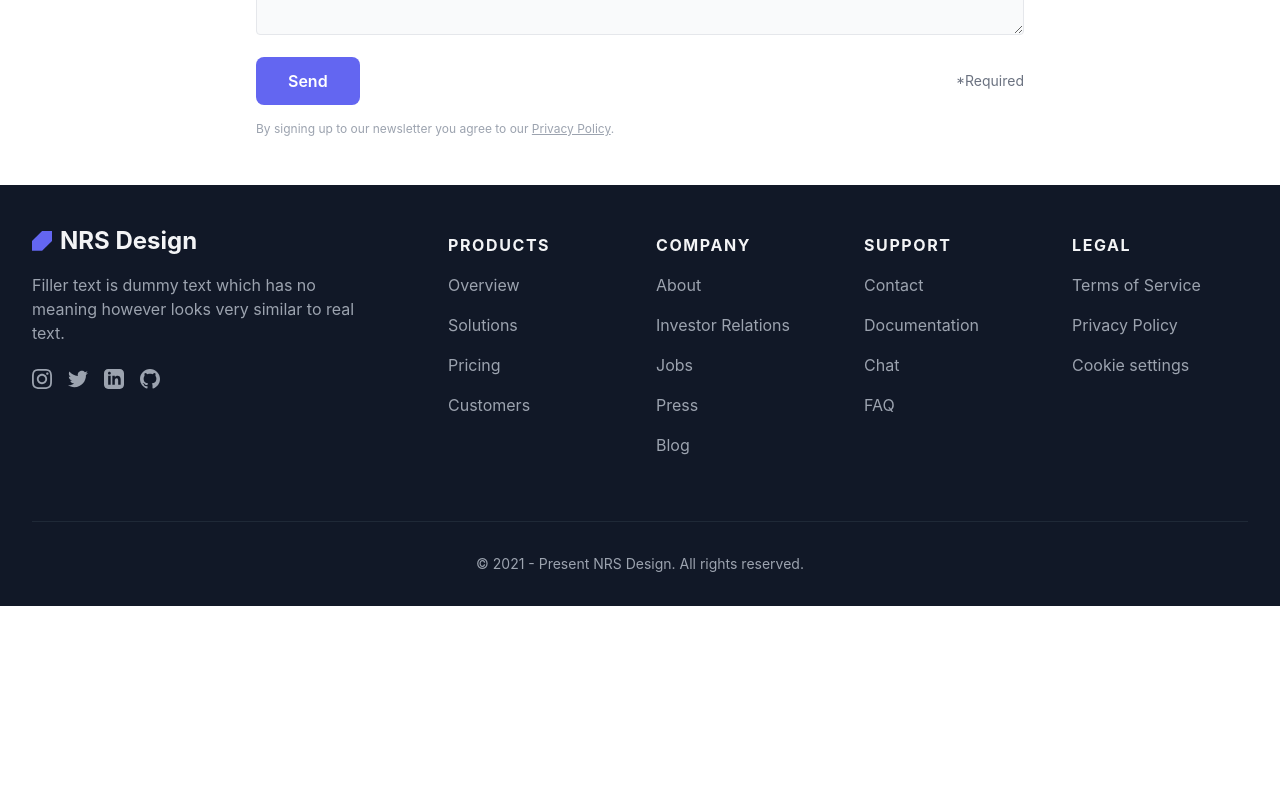
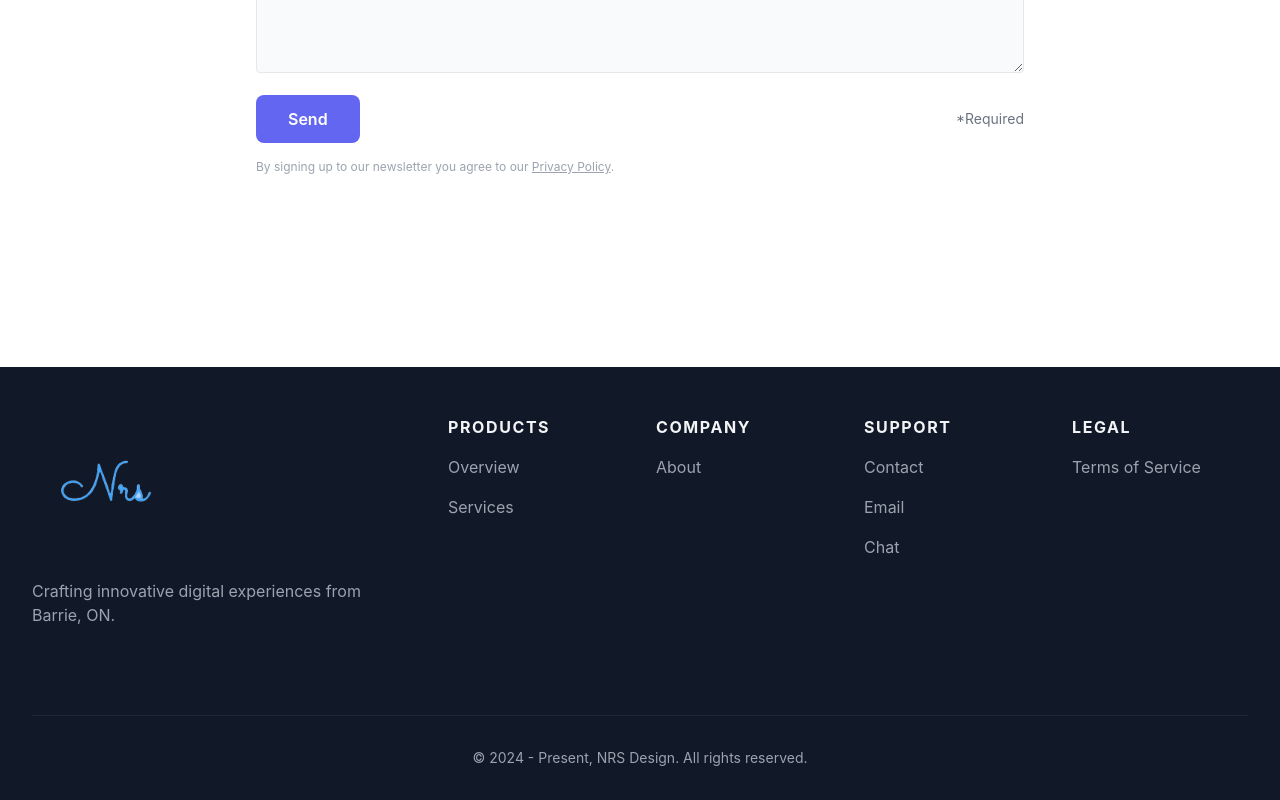
Before and after one commit to tiks98/nrsdesign, a React (Create React App) app: page /contact in a window 1280 px wide. Shown: the part 1065-1865 px from the top of the page. Before the commit the page ends 1671 px from the top, so only its background shows below. Built offline with nearby package versions, Linux system fonts and the light colour scheme.

Commit message:
Fixed Bugs for Branch merge
added logo as well

```diff
--- a/src/Components/Contact/ContactForm.jsx
+++ b/src/Components/Contact/ContactForm.jsx
@@ -1,8 +1,14 @@
 import React from "react";
 
-export function ContactForm({}) {
+export function ContactForm() {
 	return (
-		<div className="bg-white py-6 sm:py-8 lg:py-12">
+		<div className="bg-white lg:mb-48 sm:mb-24">
+			{/* <div class="relative flex flex-wrap bg-red-500 px-4 py-3 sm:flex-nowrap sm:items-center sm:justify-center sm:gap-3 sm:pr-8 md:px-8">
+				<div class="order-1 mb-2 inline-block w-11/12 max-w-screen-sm text-sm text-white sm:order-none sm:mb-0 sm:w-auto md:text-base">
+					This is a section of some simple filler text, also known as
+					placeholder text.
+				</div>
+			</div> */}
 			<div className="mx-auto max-w-screen-2xl px-4 md:px-8">
 				{/* text - start */}
 				<div className="mb-10 md:mb-16">
@@ -102,7 +108,7 @@ export function ContactForm({}) {
 					<p className="text-xs text-gray-400">
 						By signing up to our newsletter you agree to our{" "}
 						<a
-							href="#"
+							href="/"
 							className="underline transition duration-100 hover:text-indigo-500 active:text-indigo-600">
 							Privacy Policy
 						</a>
--- a/src/Components/Footer.jsx
+++ b/src/Components/Footer.jsx
@@ -1,5 +1,5 @@
 import React from "react";
-export function Footer({}) {
+export function Footer() {
 	return (
 		<div className="bg-gray-900">
 			<footer className="mx-auto max-w-screen-2xl px-4 md:px-8">
@@ -10,7 +10,7 @@ export function Footer({}) {
 								href="/"
 								className="inline-flex items-center gap-2 text-xl font-bold text-gray-100 md:text-2xl"
 								aria-label="logo">
-								<svg
+								{/* <svg
 									width="95"
 									height="94"
 									viewBox="0 0 95 94"
@@ -18,17 +18,21 @@ export function Footer({}) {
 									fill="currentColor"
 									xmlns="http://www.w3.org/2000/svg">
 									<path d="M96 0V47L48 94H0V47L48 0H96Z" />
-								</svg>
-								NRS Design
+								</svg> */}
+								<img
+									src={process.env.PUBLIC_URL + "/images/LogoBG.png"}
+									alt="logo"
+									height={150}
+									width={150}
+								/>
 							</a>
 						</div>
 						<p className="mb-6 text-gray-400 sm:pr-8">
-							Filler text is dummy text which has no meaning however looks very
-							similar to real text.
+							Crafting innovative digital experiences from Barrie, ON.
 						</p>
-						<div className="flex gap-4">
+						{/* <div className="flex gap-4">
 							<a
-								href="#"
+								href="/"
 								target="_blank"
 								className="text-gray-400 transition duration-100 hover:text-gray-500 active:text-gray-600">
 								<svg
@@ -43,7 +47,7 @@ export function Footer({}) {
 							</a>
 
 							<a
-								href="#"
+								href="/"
 								target="_blank"
 								className="text-gray-400 transition duration-100 hover:text-gray-500 active:text-gray-600">
 								<svg
@@ -58,7 +62,7 @@ export function Footer({}) {
 							</a>
 
 							<a
-								href="#"
+								href="/"
 								target="_blank"
 								className="text-gray-400 transition duration-100 hover:text-gray-500 active:text-gray-600">
 								<svg
@@ -73,7 +77,7 @@ export function Footer({}) {
 							</a>
 
 							<a
-								href="#"
+								href="/"
 								target="_blank"
 								className="text-gray-400 transition duration-100 hover:text-gray-500 active:text-gray-600">
 								<svg
@@ -86,7 +90,7 @@ export function Footer({}) {
 									<path d="M12 0c-6.626 0-12 5.373-12 12 0 5.302 3.438 9.8 8.207 11.387.599.111.793-.261.793-.577v-2.234c-3.338.726-4.033-1.416-4.033-1.416-.546-1.387-1.333-1.756-1.333-1.756-1.089-.745.083-.729.083-.729 1.205.084 1.839 1.237 1.839 1.237 1.07 1.834 2.807 1.304 3.492.997.107-.775.418-1.305.762-1.604-2.665-.305-5.467-1.334-5.467-5.931 0-1.311.469-2.381 1.236-3.221-.124-.303-.535-1.524.117-3.176 0 0 1.008-.322 3.301 1.23.957-.266 1.983-.399 3.003-.404 1.02.005 2.047.138 3.006.404 2.291-1.552 3.297-1.23 3.297-1.23.653 1.653.242 2.874.118 3.176.77.84 1.235 1.911 1.235 3.221 0 4.609-2.807 5.624-5.479 5.921.43.372.823 1.102.823 2.222v3.293c0 .319.192.694.801.576 4.765-1.589 8.199-6.086 8.199-11.386 0-6.627-5.373-12-12-12z" />
 								</svg>
 							</a>
-						</div>
+						</div> */}
 					</div>
 					<div>
 						<div className="mb-4 font-bold uppercase tracking-widest text-gray-100">
@@ -96,7 +100,7 @@ export function Footer({}) {
 						<nav className="flex flex-col gap-4">
 							<div>
 								<a
-									href="#"
+									href="/"
 									className="text-gray-400 transition duration-100 hover:text-indigo-500 active:text-indigo-600">
 									Overview
 								</a>
@@ -104,25 +108,9 @@ export function Footer({}) {
 
 							<div>
 								<a
-									href="#"
+									href="/services"
 									className="text-gray-400 transition duration-100 hover:text-indigo-500 active:text-indigo-600">
-									Solutions
-								</a>
-							</div>
-
-							<div>
-								<a
-									href="#"
-									className="text-gray-400 transition duration-100 hover:text-indigo-500 active:text-indigo-600">
-									Pricing
-								</a>
-							</div>
-
-							<div>
-								<a
-									href="#"
-									className="text-gray-400 transition duration-100 hover:text-indigo-500 active:text-indigo-600">
-									Customers
+									Services
 								</a>
 							</div>
 						</nav>
@@ -135,41 +123,9 @@ export function Footer({}) {
 						<nav className="flex flex-col gap-4">
 							<div>
 								<a
-									href="#"
+									href="/about"
 									className="text-gray-400 transition duration-100 hover:text-indigo-500 active:text-indigo-600">
 									About
-								</a>
-							</div>
-
-							<div>
-								<a
-									href="#"
-									className="text-gray-400 transition duration-100 hover:text-indigo-500 active:text-indigo-600">
-									Investor Relations
-								</a>
-							</div>
-
-							<div>
-								<a
-									href="#"
-									className="text-gray-400 transition duration-100 hover:text-indigo-500 active:text-indigo-600">
-									Jobs
-								</a>
-							</div>
-
-							<div>
-								<a
-									href="#"
-									className="text-gray-400 transition duration-100 hover:text-indigo-500 active:text-indigo-600">
-									Press
-								</a>
-							</div>
-
-							<div>
-								<a
-									href="#"
-									className="text-gray-400 transition duration-100 hover:text-indigo-500 active:text-indigo-600">
-									Blog
 								</a>
 							</div>
 						</nav>
@@ -182,7 +138,7 @@ export function Footer({}) {
 						<nav className="flex flex-col gap-4">
 							<div>
 								<a
-									href="#"
+									href="/contact"
 									className="text-gray-400 transition duration-100 hover:text-indigo-500 active:text-indigo-600">
 									Contact
 								</a>
@@ -190,25 +146,17 @@ export function Footer({}) {
 
 							<div>
 								<a
-									href="#"
+									href="mailto:nrsdesignllc@gmail.com"
 									className="text-gray-400 transition duration-100 hover:text-indigo-500 active:text-indigo-600">
-									Documentation
+									Email
 								</a>
 							</div>
 
 							<div>
 								<a
-									href="#"
+									href="/contact"
 									className="text-gray-400 transition duration-100 hover:text-indigo-500 active:text-indigo-600">
 									Chat
-								</a>
-							</div>
-
-							<div>
-								<a
-									href="#"
-									className="text-gray-400 transition duration-100 hover:text-indigo-500 active:text-indigo-600">
-									FAQ
 								</a>
 							</div>
 						</nav>
@@ -221,25 +169,9 @@ export function Footer({}) {
 						<nav className="flex flex-col gap-4">
 							<div>
 								<a
-									href="#"
+									href="/"
 									className="text-gray-400 transition duration-100 hover:text-indigo-500 active:text-indigo-600">
 									Terms of Service
-								</a>
-							</div>
-
-							<div>
-								<a
-									href="#"
-									className="text-gray-400 transition duration-100 hover:text-indigo-500 active:text-indigo-600">
-									Privacy Policy
-								</a>
-							</div>
-
-							<div>
-								<a
-									href="#"
-									className="text-gray-400 transition duration-100 hover:text-indigo-500 active:text-indigo-600">
-									Cookie settings
 								</a>
 							</div>
 						</nav>
@@ -247,7 +179,7 @@ export function Footer({}) {
 				</div>
 
 				<div className="border-t border-gray-800 py-8 text-center text-sm text-gray-400">
-					© 2021 - Present NRS Design. All rights reserved.
+					© 2024 - Present, NRS Design. All rights reserved.
 				</div>
 			</footer>
 		</div>
--- a/src/Components/Home/FlipText.jsx
+++ b/src/Components/Home/FlipText.jsx
@@ -4,10 +4,10 @@ import { motion } from "framer-motion";
 export const RevealLinks = () => {
 	return (
 		<section className="mb-8 text-4xl font-bold text-black sm:text-5xl md:mb-12 md:text-6xl">
-			<FlipLink href="#">Where</FlipLink>
-			<FlipLink href="#">Innovation</FlipLink>
-			<FlipLink href="#">Meets</FlipLink>
-			<FlipLink href="#">Creativity</FlipLink>
+			<FlipLink href="/">Where</FlipLink>
+			<FlipLink href="/">Innovation</FlipLink>
+			<FlipLink href="/">Meets</FlipLink>
+			<FlipLink href="/">Creativity</FlipLink>
 		</section>
 	);
 };
--- a/src/Components/Home/TeamStats.jsx
+++ b/src/Components/Home/TeamStats.jsx
@@ -1,5 +1,5 @@
 import React from "react";
-export function TeamStats({}) {
+export function TeamStats() {
 	return (
 		<div className="bg-white py-6 sm:py-8 lg:py-12">
 			<div className="mx-auto max-w-screen-xl px-4 md:px-8">
--- a/src/Components/Home/Testimonials.jsx
+++ b/src/Components/Home/Testimonials.jsx
@@ -1,5 +1,5 @@
 import React from "react";
-export function Testimonials({}) {
+export function Testimonials() {
 	return (
 		<div className="bg-white py-6 sm:py-8 lg:py-12">
 			<div className="mx-auto max-w-screen-xl px-4 md:px-8">
@@ -19,7 +19,7 @@ export function Testimonials({}) {
 								<img
 									src="https://images.unsplash.com/photo-1567515004624-219c11d31f2e??auto=format&q=75&fit=crop&w=112"
 									loading="lazy"
-									alt="Photo by Radu Florin"
+									alt="Radu Florin"
 									className="h-full w-full object-cover object-center"
 								/>
 							</div>
@@ -45,7 +45,7 @@ export function Testimonials({}) {
 								<img
 									src="https://images.unsplash.com/photo-1532073150508-0c1df022bdd1?auto=format&q=75&fit=crop&w=112"
 									loading="lazy"
-									alt="Photo by christian ferrer"
+									alt="christian ferrer"
 									className="h-full w-full object-cover object-center"
 								/>
 							</div>
@@ -71,7 +71,7 @@ export function Testimonials({}) {
 								<img
 									src="https://images.unsplash.com/photo-1463453091185-61582044d556?auto=format&q=75&fit=crop&w=500"
 									loading="lazy"
-									alt="Photo by Ayo Ogunseinde"
+									alt="Ayo Ogunseinde"
 									className="h-full w-full object-cover object-center"
 								/>
 							</div>
--- a/src/Components/Home/TrustedBy.jsx
+++ b/src/Components/Home/TrustedBy.jsx
@@ -1,5 +1,5 @@
 import React from "react";
-export function TrustedBy({}) {
+export function TrustedBy() {
 	return (
 		<div className="bg-white py-6 sm:py-8 lg:py-12">
 			<div className="mx-auto max-w-screen-2xl px-4 md:px-8">
```
Also changed, not shown: src/Components/Home/Advantage.jsx (+7 -7 lines), src/Components/Home/ServicesCard.jsx (+12 -12 lines), src/Components/Navbar.jsx (+11 -5 lines), public/images/LogoBG.png (added).
